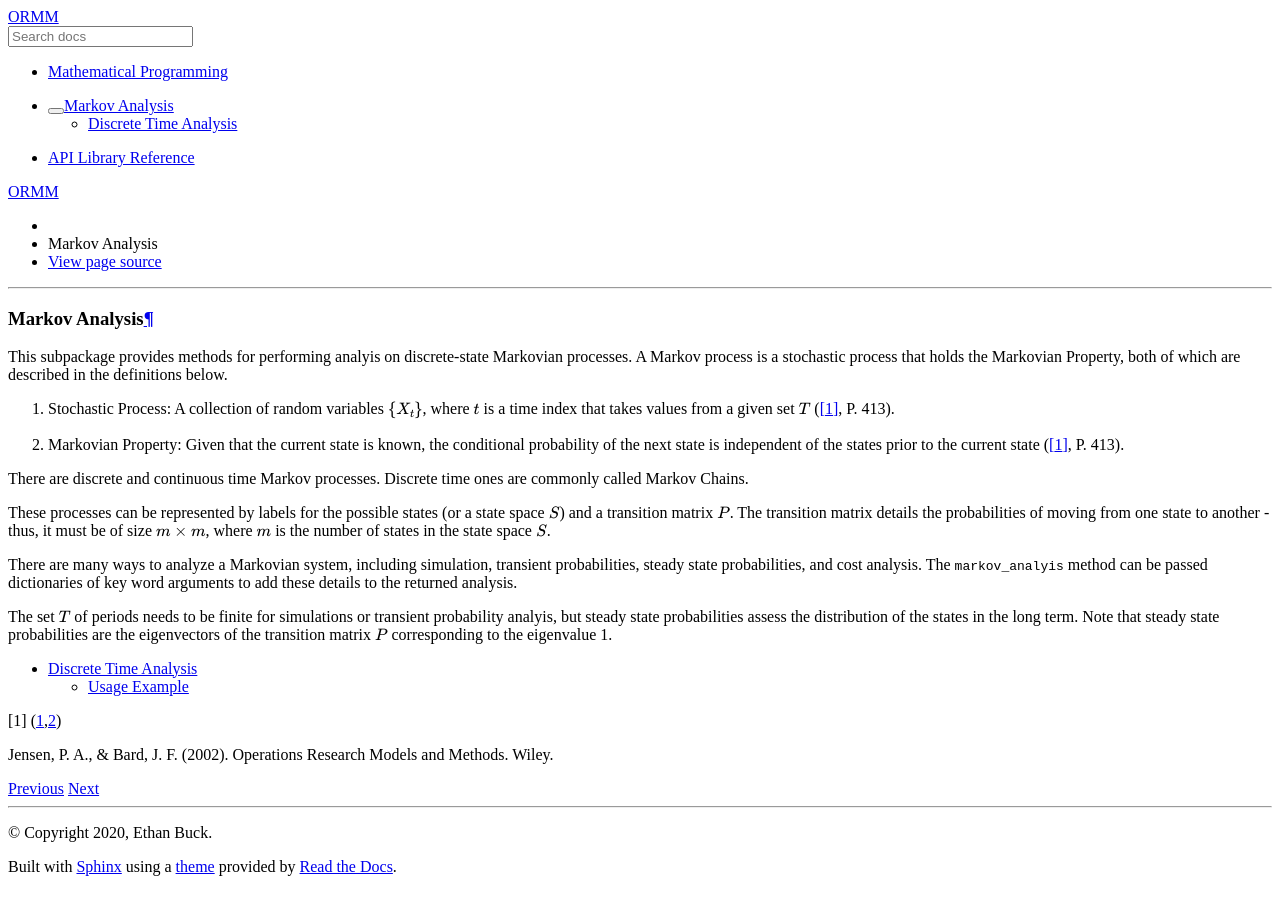
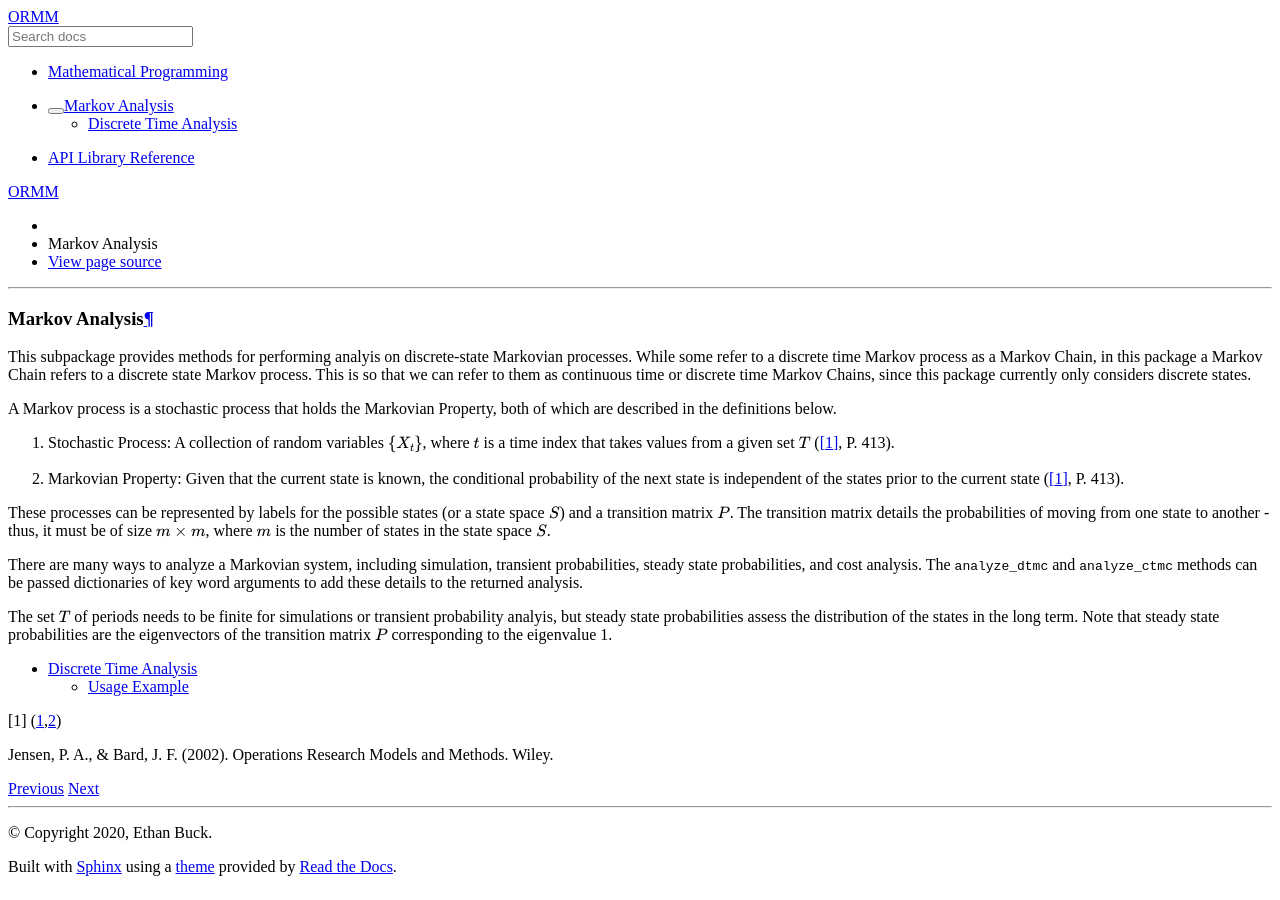
Before and after one commit to egbuck/ormm, a Sphinx documentation site: the page built from docs/source/markov/index.rst, in a window 1280 px wide. Built offline with Sphinx 7.4.7 and the Read the Docs theme 2.0.0, drawn with Linux system fonts in a browser that asks for light colours.

Commit message:
Documentation for analyze_ctmc - Test function renamed as well, so now testing - Note no code written for print_markov   for analyze_ctmc, and thus no tests   for it and no documentation showing it

```diff
--- a/docs/source/markov/index.rst
+++ b/docs/source/markov/index.rst
@@ -1,7 +1,13 @@
 Markov Analysis
 ===============
 This subpackage provides methods for performing analyis on
-discrete-state Markovian processes.
+discrete-state Markovian processes.  While some refer to a discrete
+time Markov process as a Markov Chain, in this package a Markov Chain refers to
+a discrete state Markov process.
+This is so that we can refer to them as continuous time or
+discrete time Markov Chains, since this package currently only
+considers discrete states.
+
 A Markov process is a stochastic process that holds the Markovian Property,
 both of which are described in the definitions below.
 
@@ -12,9 +18,6 @@ both of which are described in the definitions below.
    probability of the next state is independent of the states prior to the
    current state ([1]_, P. 413).
 
-There are discrete and continuous time Markov processes.  Discrete time ones
-are commonly called Markov Chains.
-
 These processes can be represented by labels for the possible states (or
 a state space :math:`S`) and a transition matrix :math:`P`.  The transition
 matrix details the probabilities of moving from one state to another - thus,
@@ -23,8 +26,8 @@ in the state space :math:`S`.
 
 There are many ways to analyze a Markovian system, including simulation,
 transient probabilities, steady state probabilities, and cost analysis.
-The :py:obj:`markov_analyis` method can be passed dictionaries of key word
-arguments to add these details to the returned analysis.
+The :py:obj:`analyze_dtmc` and :py:obj:`analyze_ctmc` methods can be passed
+dictionaries of key word arguments to add these details to the returned analysis.
 
 The set :math:`T` of periods needs to be finite for simulations or
 transient probability analyis, but steady state probabilities assess
```
Also changed, not shown: docs/source/markov/continuous.rst (added, +59 -0 lines), docs/source/markov/discrete.rst (+8 -14 lines), 2 other files.
